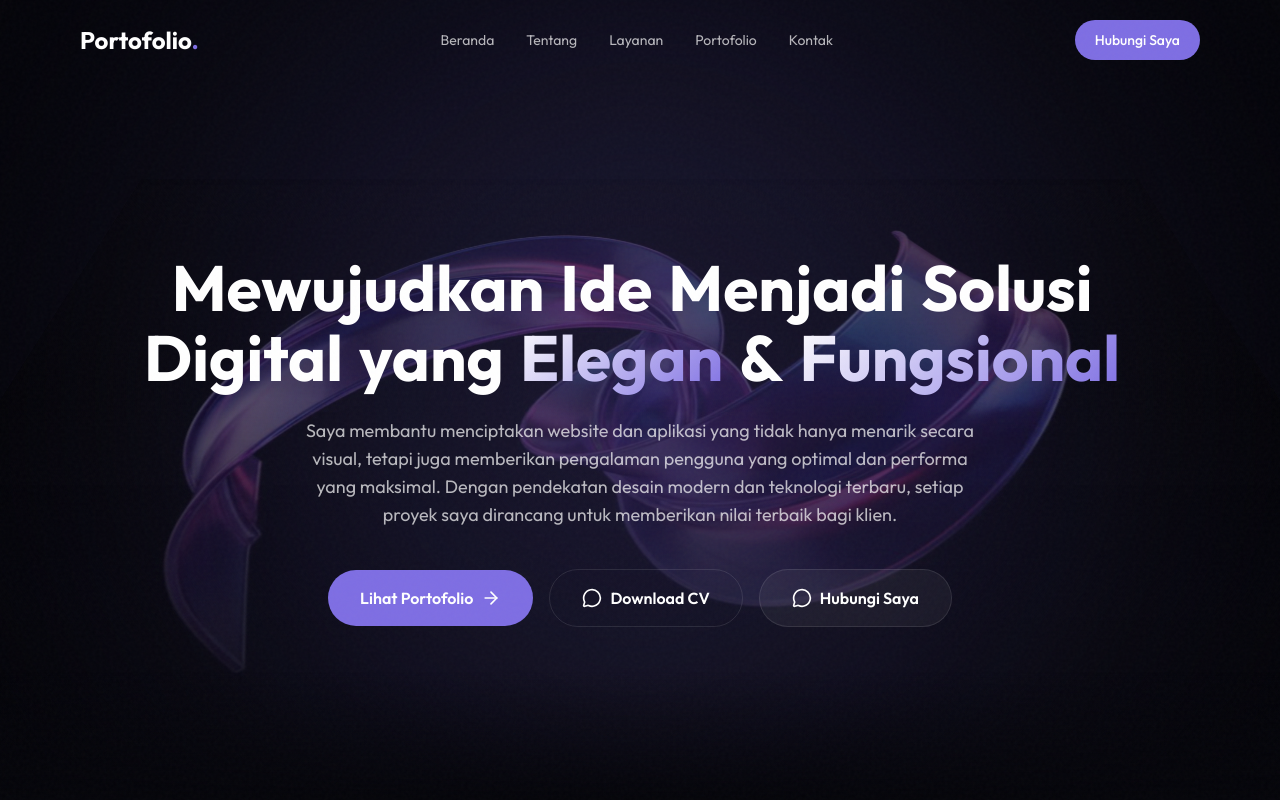
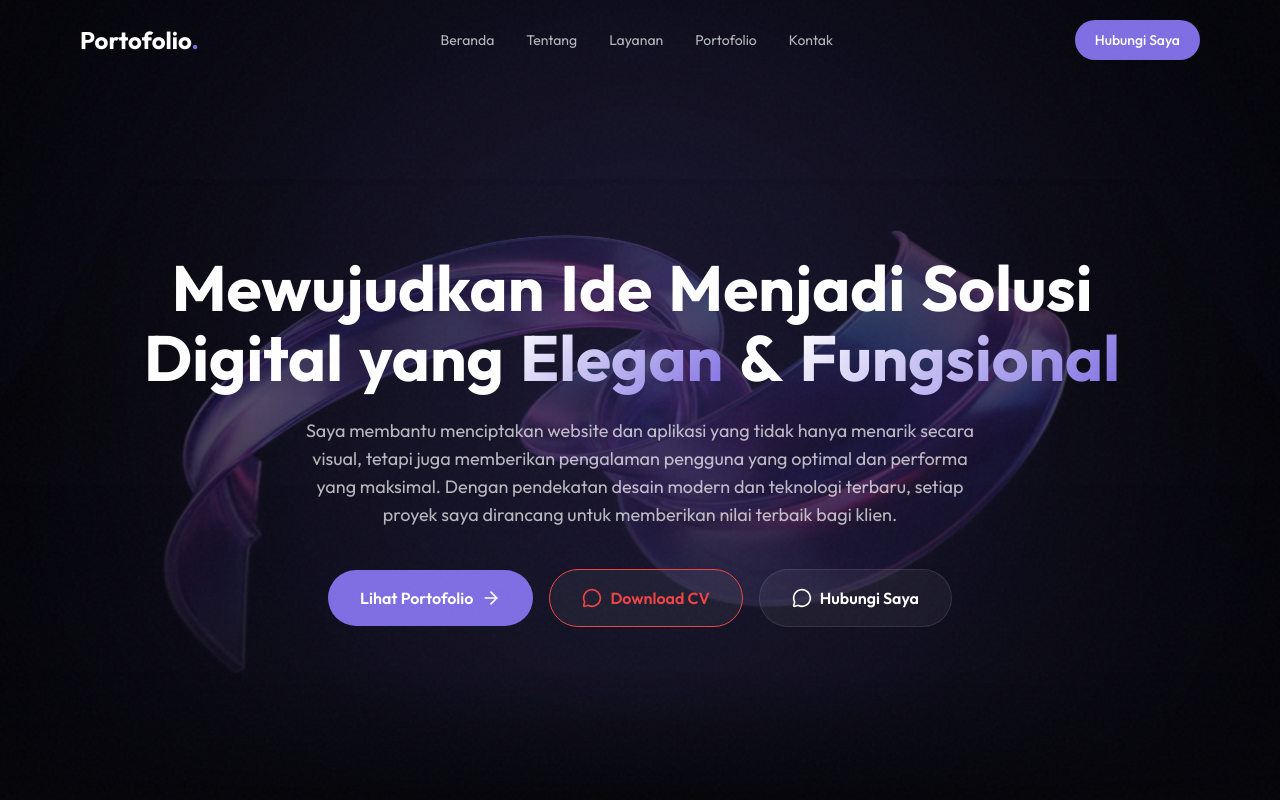
Before and after one commit to Happybite1/app, a React (Vite) app: page / in a window 1280 px wide. Shown: the top 800 px of the page. Built offline with nearby package versions, Linux system fonts and the light colour scheme.

Commit message:
updated webt

```diff
--- a/src/sections/Hero.tsx
+++ b/src/sections/Hero.tsx
@@ -175,9 +175,9 @@ export default function Hero() {
             <a
               href="/CV.pdf"
               download="CV.pdf"
-              className="group inline-flex items-center gap-2 px-8 py-4 bg-red/5 hover:bg-white/10 text-white font-semibold rounded-full border border-white/10 hover:border-purple/50 transition-all duration-300"
+              className="group inline-flex items-center gap-2 px-8 py-4 bg-white/5 hover:bg-red-600 text-red-500 hover:text-white font-semibold rounded-full border border-red-500 hover:border-red-400 transition-all duration-300"
             >
-              <MessageCircle className="w-5 h-5" />
+              <MessageCircle className="w-5 h-5 text-red-500 group-hover:text-white" />
               <span>Download CV</span>
             </a>
             <a
```
